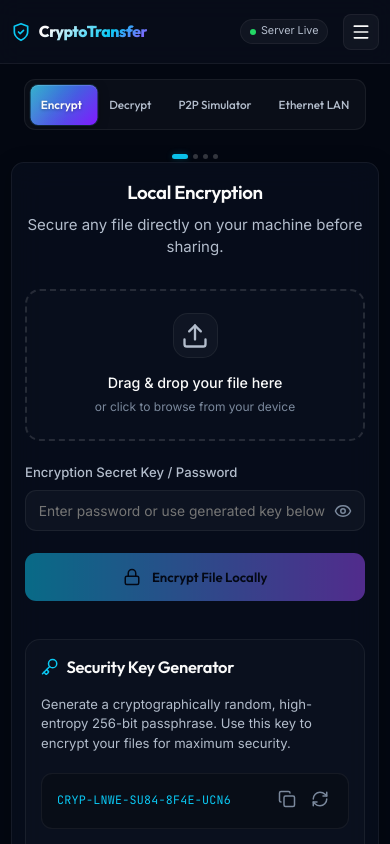
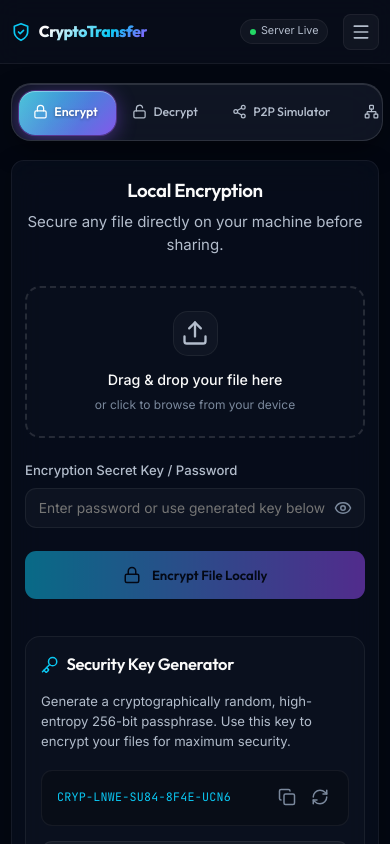
Before and after one commit to rajatava06/CryptoTransfer, a React (Vite) app: page / in a window 390 px wide. Shown: the top 844 px of the page. Built offline with nearby package versions, Linux system fonts and the light colour scheme.

Commit message:
Switch bar changes

```diff
--- a/src/App.jsx
+++ b/src/App.jsx
@@ -27,13 +27,12 @@
   // ── Glider state for nav-tabs ──────────────────────────────────
   const navRef = useRef(null);
   const tabRefs = useRef({});
-  const [glider, setGlider] = useState({ left: 0, width: 0, opacity: 0 });
+  const [glider, setGlider] = useState({ left: 0, top: 0, width: 0, height: 0, opacity: 0 });
 
-  useLayoutEffect(() => {
+  const updateGlider = () => {
     const navEl = navRef.current;
     const activeEl = tabRefs.current[activeTab];
     if (!navEl || !activeEl) {
-      // Tab not present in the nav-tabs (e.g. 'info' / Security Specs) — hide glider
       setGlider(prev => ({ ...prev, opacity: 0 }));
       return;
     }
@@ -42,13 +41,61 @@
     const elRect = activeEl.getBoundingClientRect();
     setGlider({
       left: elRect.left - navRect.left + navEl.scrollLeft,
+      top: elRect.top - navRect.top + navEl.scrollTop,
       width: elRect.width,
       height: elRect.height,
       opacity: 1,
     });
+  };
+
+  useLayoutEffect(() => {
+    const navEl = navRef.current;
+    const activeEl = tabRefs.current[activeTab];
+    if (!navEl || !activeEl) {
+      setGlider(prev => ({ ...prev, opacity: 0 }));
+      return;
+    }
+
+    // Scroll active tab smoothly to center of navigation bar (WhatsApp iOS style)
+    const navWidth = navEl.clientWidth;
+    const elLeft = activeEl.offsetLeft;
+    const elWidth = activeEl.clientWidth;
+    const targetScrollLeft = elLeft - navWidth / 2 + elWidth / 2;
+
+    navEl.scrollTo({
+      left: targetScrollLeft,
+      behavior: 'smooth',
+    });
+
+    updateGlider();
   }, [activeTab]);
 
-  // ── Touch-swipe on main content (not the scrollable nav) ─────
+  useEffect(() => {
+    const navEl = navRef.current;
+    if (!navEl) return;
+
+    const handleScroll = () => {
+      updateGlider();
+    };
+
+    const handleWheel = (e) => {
+      if (e.deltaY !== 0) {
+        navEl.scrollLeft += e.deltaY;
+      }
+    };
+
+    navEl.addEventListener('scroll', handleScroll, { passive: true });
+    navEl.addEventListener('wheel', handleWheel, { passive: true });
+    window.addEventListener('resize', updateGlider);
+
+    return () => {
+      navEl.removeEventListener('scroll', handleScroll);
+      navEl.removeEventListener('wheel', handleWheel);
+      window.removeEventListener('resize', updateGlider);
+    };
+  }, [activeTab]);
+
+
   const swipeStartX = useRef(null);
   const swipeStartY = useRef(null);
   const swipeLocked = useRef(null); // 'h' | 'v' | null
@@ -143,7 +190,7 @@
                 opacity: glider.opacity,
                 width: glider.width,
                 height: glider.height,
-                transform: `translateX(${glider.left}px)`,
+                transform: `translate(${glider.left}px, ${glider.top}px)`,
               }}
             />
 
@@ -154,7 +201,7 @@
               className={`tab-btn ${activeTab === 'encrypt' ? 'active' : ''}`}
               onClick={() => setActiveTab('encrypt')}
             >
-              <Lock size={16} />
+              <Lock size={18} />
               Encrypt
             </button>
             <button
@@ -164,7 +211,7 @@
               className={`tab-btn ${activeTab === 'decrypt' ? 'active' : ''}`}
               onClick={() => setActiveTab('decrypt')}
             >
-              <Unlock size={16} />
+              <Unlock size={18} />
               Decrypt
             </button>
             <button
@@ -174,7 +221,7 @@
               className={`tab-btn ${activeTab === 'p2p' ? 'active' : ''}`}
               onClick={() => setActiveTab('p2p')}
             >
-              <Share2 size={16} />
+              <Share2 size={18} />
               P2P Simulator
             </button>
             <button
@@ -184,20 +231,10 @@
               className={`tab-btn ${activeTab === 'ethernet' ? 'active' : ''}`}
               onClick={() => setActiveTab('ethernet')}
             >
-              <Network size={16} />
+              <Network size={18} />
               Ethernet LAN
             </button>
           </nav>
-
-          {/* Swipe hint dots — iOS page-control style, mobile only */}
-          <div className="swipe-hint" style={{ display: 'none' }}>
-            {TAB_ORDER.filter(tab => tab !== 'info').map((tab) => (
-              <span
-                key={tab}
-                className={`swipe-hint-dot ${activeTab === tab ? 'active' : ''}`}
-              />
-            ))}
-          </div>
 
           {/* Active Tab Panel — swipe zone */}
           <div
--- a/src/components/DecryptPanel.jsx
+++ b/src/components/DecryptPanel.jsx
@@ -86,8 +86,7 @@
     setDecryptedFile(null);
 
     try {
-
-      const buffer = await new Promise((resolve, reject) => {
+        const buffer = await new Promise((resolve, reject) => {
         const reader = new FileReader();
         reader.onload = () => resolve(reader.result);
         reader.onerror = () => reject(reader.error);
--- a/src/components/Header.jsx
+++ b/src/components/Header.jsx
@@ -140,7 +140,7 @@
           <button
             type="button"
             onClick={() => setMenuOpen(!menuOpen)}
-            className="hamburger-btn"
+            className={`hamburger-btn ${menuOpen ? 'open' : ''}`}
             aria-label="Toggle menu"
             id="hamburger-menu-toggle"
           >
--- a/src/index.css
+++ b/src/index.css
@@ -230,16 +230,24 @@
 /* ─── Nav Tabs — iOS-26 Glider ──────────────────────────────── */
 .nav-tabs {
   display: flex;
-  gap: 0.25rem;
-  background: rgba(255, 255, 255, 0.03);
-  padding: 0.35rem;
-  border-radius: 0.75rem;
-  border: 1px solid var(--border-dim);
+  gap: 0.35rem;
+  background: rgba(18, 24, 38, 0.82);
+  backdrop-filter: blur(20px) saturate(180%);
+  -webkit-backdrop-filter: blur(20px) saturate(180%);
+  padding: 0.45rem 0.55rem;
+  border-radius: 22px; /* Apple continuous rounded squircle container */
+  border: 1px solid rgba(255, 255, 255, 0.12);
+  box-shadow:
+    0 16px 36px -8px rgba(0, 0, 0, 0.55),
+    0 0 0 1px rgba(0, 0, 0, 0.3),
+    inset 0 1px 0 rgba(255, 255, 255, 0.16);
   width: fit-content;
-  margin: 2rem auto;
+  margin: 2.2rem auto 2rem;
   max-width: 100%;
   overflow-x: auto;
+  scroll-behavior: smooth;
   scrollbar-width: none;
+  -webkit-overflow-scrolling: touch;
   /* Glider needs a positioned parent */
   position: relative;
 }
@@ -248,17 +256,17 @@
   display: none;
 }
 
-/* ── Glider pill — the sliding highlight ── */
+/* ── Glider pill — Apple continuous rounded sliding highlight ── */
 .nav-glider {
   position: absolute;
-  top: 0.35rem;
+  top: 0;
   left: 0;
-  border-radius: 0.5rem;
-  background: linear-gradient(135deg, var(--cyan-dark) 0%, var(--purple-dark) 100%);
+  border-radius: 16px; /* Apple continuous rounded pill inner */
+  background: linear-gradient(135deg, rgba(6, 182, 212, 0.95) 0%, rgba(139, 92, 246, 0.95) 100%);
   box-shadow:
-    0 2px 12px rgba(0, 0, 0, 0.3),
-    0 0 0 1px rgba(56, 189, 248, 0.18),
-    inset 0 1px 0 rgba(255, 255, 255, 0.14);
+    0 4px 20px rgba(139, 92, 246, 0.45),
+    0 0 0 1px rgba(168, 85, 247, 0.35),
+    inset 0 1px 0 rgba(255, 255, 255, 0.35);
   /* Spring-like easing — feels physically weighted */
   transition:
     transform 0.38s cubic-bezier(0.34, 1.56, 0.64, 1),
@@ -277,9 +285,9 @@
   inset: 0;
   background: linear-gradient(
     115deg,
-    rgba(255, 255, 255, 0.18) 0%,
-    rgba(255, 255, 255, 0.04) 40%,
-    transparent 60%
+    rgba(255, 255, 255, 0.28) 0%,
+    rgba(255, 255, 255, 0.08) 40%,
+    transparent 65%
   );
   border-radius: inherit;
   pointer-events: none;
@@ -292,28 +300,33 @@
   font-family: var(--font-heading);
   font-weight: 500;
   font-size: 0.95rem;
-  padding: 0.65rem 1.25rem;
-  border-radius: 0.5rem;
+  padding: 0.75rem 1.4rem;
+  border-radius: 16px; /* Apple icon continuous squircle */
   cursor: pointer;
   display: flex;
   align-items: center;
-  gap: 0.5rem;
-  /* Only transition color — background comes from the glider */
-  transition: color var(--transition-fast);
+  gap: 0.55rem;
+  min-height: 46px;
+  /* Only transition color & transform */
+  transition: color var(--transition-fast), transform 0.15s ease;
   white-space: nowrap;
   position: relative;
   z-index: 1; /* sit above the glider */
+  flex-shrink: 0;
 }
 
 .tab-btn:hover {
   color: var(--text-primary);
 }
 
+.tab-btn:active {
+  transform: scale(0.96);
+}
+
 .tab-btn.active {
-  /* Background handled by .nav-glider — just update text */
-  color: var(--text-primary);
+  color: #ffffff;
   font-weight: 600;
-  text-shadow: 0 1px 3px rgba(0, 0, 0, 0.3);
+  text-shadow: 0 1px 3px rgba(0, 0, 0, 0.4);
 }
 
 /* Main Workspace layout */
@@ -1033,6 +1046,28 @@
   }
 
   to {
+    opacity: 1;
+    transform: translateY(0);
+  }
+}
+
+@keyframes slide-down {
+  0% {
+    opacity: 0;
+    transform: translateY(-20px) scaleY(0.92);
+  }
+  100% {
+    opacity: 1;
+    transform: translateY(0) scaleY(1);
+  }
+}
+
+@keyframes item-cascade {
+  0% {
+    opacity: 0;
+    transform: translateY(-10px);
+  }
+  100% {
     opacity: 1;
     transform: translateY(0);
   }
@@ -1149,8 +1184,29 @@
   transition: var(--transition-fast);
 }
 
+.hamburger-btn {
+  background: rgba(255, 255, 255, 0.04);
+  border: 1px solid var(--border-dim);
+  border-radius: 0.5rem;
+  color: var(--text-secondary);
+  cursor: pointer;
+  display: flex;
+  align-items: center;
+  justify-content: center;
+  transition: background var(--transition-fast), border-color var(--transition-fast);
+}
+
+.hamburger-btn svg {
+  transition: transform 0.25s cubic-bezier(0.34, 1.56, 0.64, 1);
+}
+
+.hamburger-btn.open svg {
+  transform: rotate(90deg);
+}
+
 .hamburger-btn:hover {
   background: rgba(255, 255, 255, 0.08);
+  color: var(--text-primary);
 }
 
 .mobile-menu-dropdown {
@@ -1158,39 +1214,51 @@
   top: 100%;
   left: 0;
   width: 100%;
-  background: var(--bg-panel);
-  border-bottom: 1px solid var(--border-dim);
+  background: rgba(18, 24, 38, 0.95);
+  backdrop-filter: blur(20px) saturate(180%);
+  -webkit-backdrop-filter: blur(20px) saturate(180%);
+  border-bottom: 1px solid rgba(255, 255, 255, 0.12);
   padding: 1rem;
   display: flex;
   flex-direction: column;
   gap: 0.5rem;
   z-index: 99;
-  box-shadow: 0 10px 15px -3px rgba(0, 0, 0, 0.5);
-  animation: slide-up 0.2s ease-out;
+  box-shadow: 0 16px 36px -6px rgba(0, 0, 0, 0.6);
+  transform-origin: top center;
+  animation: slide-down 0.32s cubic-bezier(0.16, 1, 0.3, 1) forwards;
 }
 
 .mobile-menu-item {
-  background: rgba(255, 255, 255, 0.02);
+  background: rgba(255, 255, 255, 0.03);
   border: 1px solid var(--border-dim);
   color: var(--text-secondary);
   padding: 0.75rem 1rem;
-  border-radius: 8px;
+  border-radius: 12px;
   font-family: var(--font-heading);
   font-weight: 500;
   font-size: 0.95rem;
   display: flex;
   align-items: center;
-  gap: 0.5rem;
+  gap: 0.6rem;
   cursor: pointer;
   text-align: left;
   width: 100%;
   transition: var(--transition-fast);
+  animation: item-cascade 0.35s cubic-bezier(0.16, 1, 0.3, 1) both;
+}
+
+.mobile-menu-item:nth-child(1) {
+  animation-delay: 0.04s;
+}
+
+.mobile-menu-item:nth-child(2) {
+  animation-delay: 0.09s;
 }
 
 .mobile-menu-item:hover,
 .mobile-menu-item.active {
   color: var(--text-primary);
-  background: rgba(255, 255, 255, 0.06);
+  background: rgba(255, 255, 255, 0.07);
   border-color: var(--cyan-primary);
 }
 
@@ -1378,20 +1446,21 @@
 
   /* ── Navigation tabs ── */
   .nav-tabs {
-    /* fit-content + margin:auto = self-centered pill */
     width: fit-content;
-    max-width: calc(100vw - 1.5rem);
-    margin: 1rem auto;
-    padding: 0.3rem;
-    gap: 0.3rem;
-    /* justify-content intentionally NOT set to center —
-       center + overflow-x:auto creates a phantom left gap.
-       margin:auto on the container handles centering instead. */
+    max-width: calc(100vw - 1.25rem);
+    margin: 1.25rem auto;
+    padding: 0.4rem;
+    gap: 0.35rem;
     justify-content: flex-start;
     overflow-x: auto;
     scrollbar-width: none;
     -webkit-overflow-scrolling: touch;
     display: flex;
+    border-radius: 20px; /* Rounded squircle on mobile */
+    background: rgba(18, 24, 38, 0.85);
+    backdrop-filter: blur(20px) saturate(180%);
+    -webkit-backdrop-filter: blur(20px) saturate(180%);
+    box-shadow: 0 10px 28px -6px rgba(0, 0, 0, 0.5), inset 0 1px 0 rgba(255, 255, 255, 0.12);
   }
 
   .nav-tabs::-webkit-scrollbar {
@@ -1399,43 +1468,17 @@
   }
 
   .tab-btn {
-    padding: 0.55rem 0.9rem;
-    font-size: 0.82rem;
-    gap: 0.35rem;
-    border-radius: 0.4rem;
-    flex-shrink: 0; /* prevent tabs from squishing */
-    min-height: 40px;
+    padding: 0.65rem 1.1rem;
+    font-size: 0.88rem;
+    gap: 0.45rem;
+    border-radius: 14px; /* Rounded squircle on mobile buttons */
+    flex-shrink: 0; /* prevent tabs from squishing for scrollable tab bar */
+    min-height: 44px;
   }
 
   .tab-btn svg {
-    width: 14px;
-    height: 14px;
-  }
-
-  /* ── Swipe hint dots — page-control indicator below panel ── */
-  .swipe-hint {
-    display: flex !important; /* show only on mobile */
-    align-items: center;
-    justify-content: center;
-    gap: 5px;
-    padding: 0.6rem 0 0.2rem;
-  }
-
-  .swipe-hint-dot {
-    width: 5px;
-    height: 5px;
-    border-radius: 50%;
-    background: rgba(255, 255, 255, 0.2);
-    transition: background 0.35s cubic-bezier(0.34, 1.56, 0.64, 1),
-                transform  0.35s cubic-bezier(0.34, 1.56, 0.64, 1),
-                width      0.35s cubic-bezier(0.34, 1.56, 0.64, 1);
-  }
-
-  .swipe-hint-dot.active {
-    background: var(--cyan-primary);
     width: 16px;
-    border-radius: 3px;
-    box-shadow: 0 0 6px var(--cyan-glow);
+    height: 16px;
   }
 
   /* ── View cards ── */
@@ -1666,13 +1709,16 @@
   }
 
   .tab-btn {
-    padding: 0.5rem 0.75rem;
-    font-size: 0.78rem;
-  }
-
-  /* Hide tab icons on very narrow screens to save space */
+    padding: 0.6rem 0.95rem;
+    font-size: 0.82rem;
+    border-radius: 14px;
+  }
+
+  /* Keep tab icons visible for WhatsApp iOS style scrollable tabs */
   .tab-btn svg {
-    display: none;
+    display: inline-block;
+    width: 15px;
+    height: 15px;
   }
 
   .btn {
```
Also changed, not shown: 1 other file (tests, documents, lock files or other folders).
